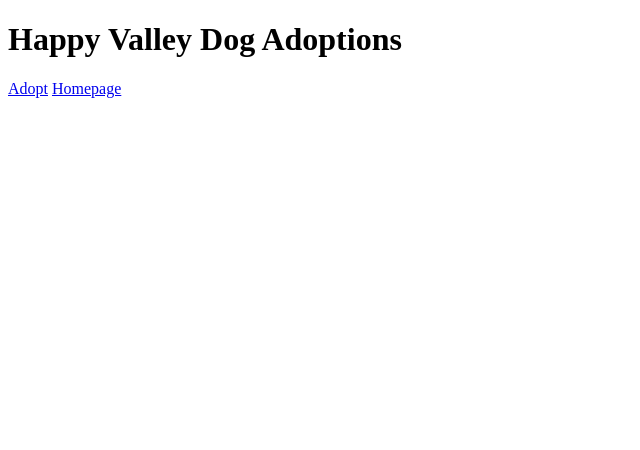
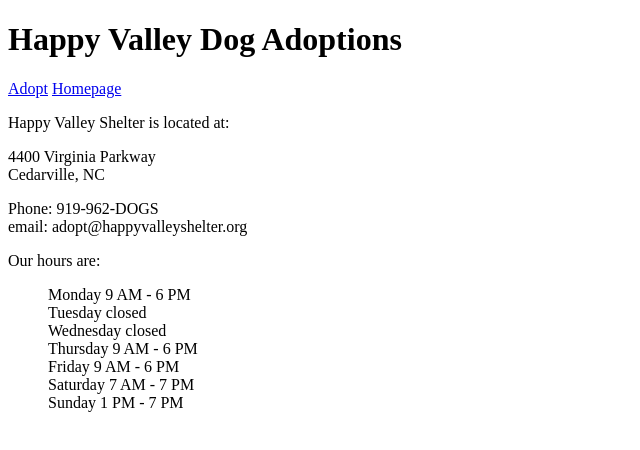
Before and after one commit to Momentum-NCCU-Part-Time/html-dog-adoption-site-Betty-Melkamu, a plain HTML site: page contact.html in a window 1280 px wide. Shown: the whole page, without its empty margins (0-640 px from the left). Drawn offline with Linux system fonts and the light colour scheme.

Commit message:
Completed_Unvarnished

```diff
--- a/contact.html
+++ b/contact.html
@@ -12,5 +12,18 @@
         <a href="/index.html">Homepage</a>
     </nav>
     </header>
+<p>Happy Valley Shelter is located at:</p>
+<p>4400 Virginia Parkway<br>Cedarville, NC</p>
+<p>Phone: 919-962-DOGS<br>email: adopt@happyvalleyshelter.org</p>
+<p>Our hours are:</p>
+<dl>
+    <dd>Monday 9 AM - 6 PM</dd>
+    <dd>Tuesday closed</dd>
+    <dd>Wednesday closed</dd>
+    <dd>Thursday 9 AM - 6 PM</dd>
+    <dd>Friday 9 AM - 6 PM</dd>
+    <dd>Saturday 7 AM - 7 PM</dd>
+    <dd>Sunday 1 PM - 7 PM</dd>
+</dl>
 </body>
 </html>
```
